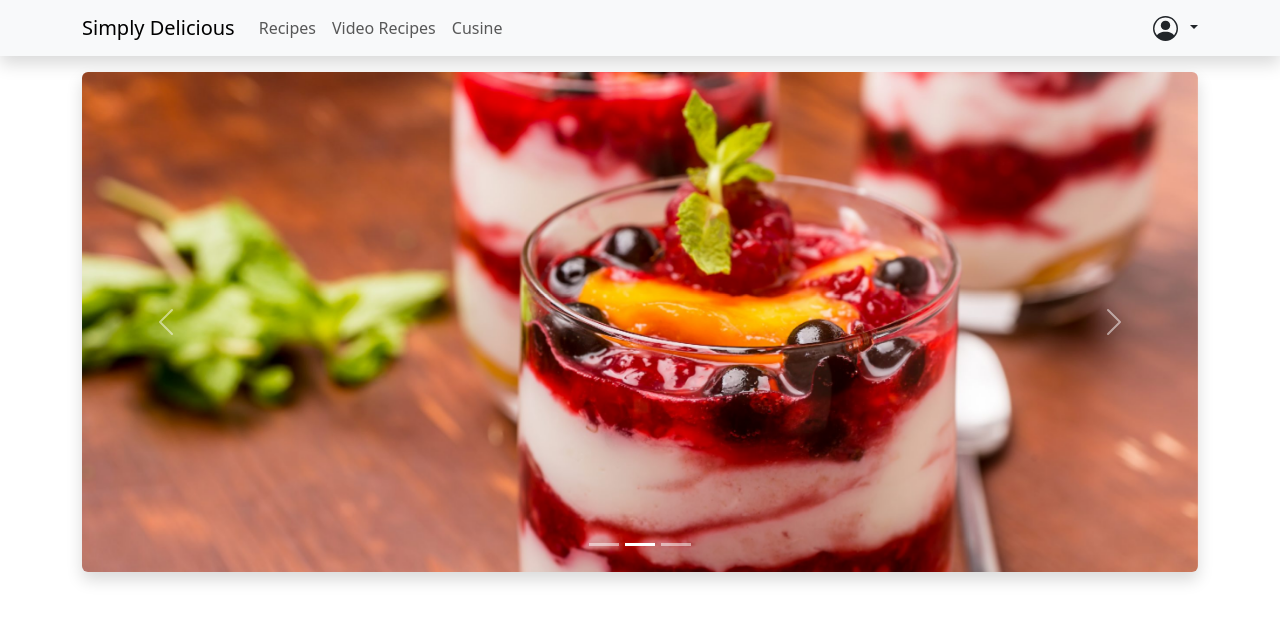
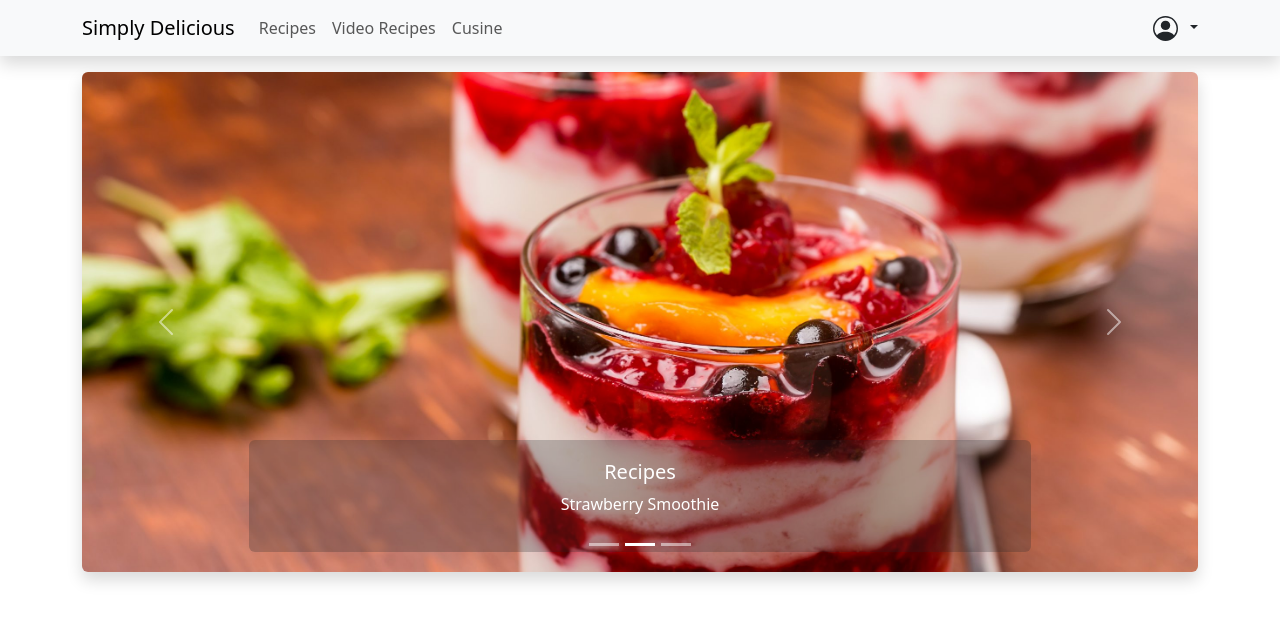
Before and after one commit to ruhiambelkar17/simply-delicious-web-app, a Vue app in the folder simply-delicious-web-app/: page / in a window 1280 px wide. Both pictures are taken after a click on the button 640 px from the left and 544 px from the top of the page. Shown: the top 622 px of the page. Built offline with nearby package versions, Linux system fonts and the light colour scheme; what vue3-google-login would draw is missing.

Commit message:
updated ui

```diff
--- a/simply-delicious-web-app/src/components/Carousel.vue
+++ b/simply-delicious-web-app/src/components/Carousel.vue
@@ -10,16 +10,25 @@
     <div class="carousel-item active">
       <img src="../assets/images/Smoothie.jpeg" class="d-block w-100" alt="...">
       <div class="carousel-caption d-none d-md-block bg-dark bg-opacity-25 rounded">
-        <h5>First slide label</h5>
+        <h5>Welcome to Simply Delicious!!</h5>
         <p>Some representative placeholder content for the first slide.</p>
       </div>
 
     </div>
     <div class="carousel-item">
       <img src="../assets/images/Smoothie.jpeg" class="d-block w-100" alt="...">
+      <div class="carousel-caption d-none d-md-block bg-dark bg-opacity-25 rounded">
+        <h5>Recipes</h5>
+        <p>Strawberry Smoothie</p>
+      </div>
+
     </div>
     <div class="carousel-item">
       <img src="../assets/images/Smoothie.jpeg" class="d-block w-100" alt="...">
+      <div class="carousel-caption d-none d-md-block bg-dark bg-opacity-25 rounded">
+        <h5>Recipes</h5>
+        <p>Veg Cutlets</p>
+      </div>
     </div>
   </div>
   <button class="carousel-control-prev" type="button" data-bs-target="#carouselExampleIndicators" data-bs-slide="prev">
```
